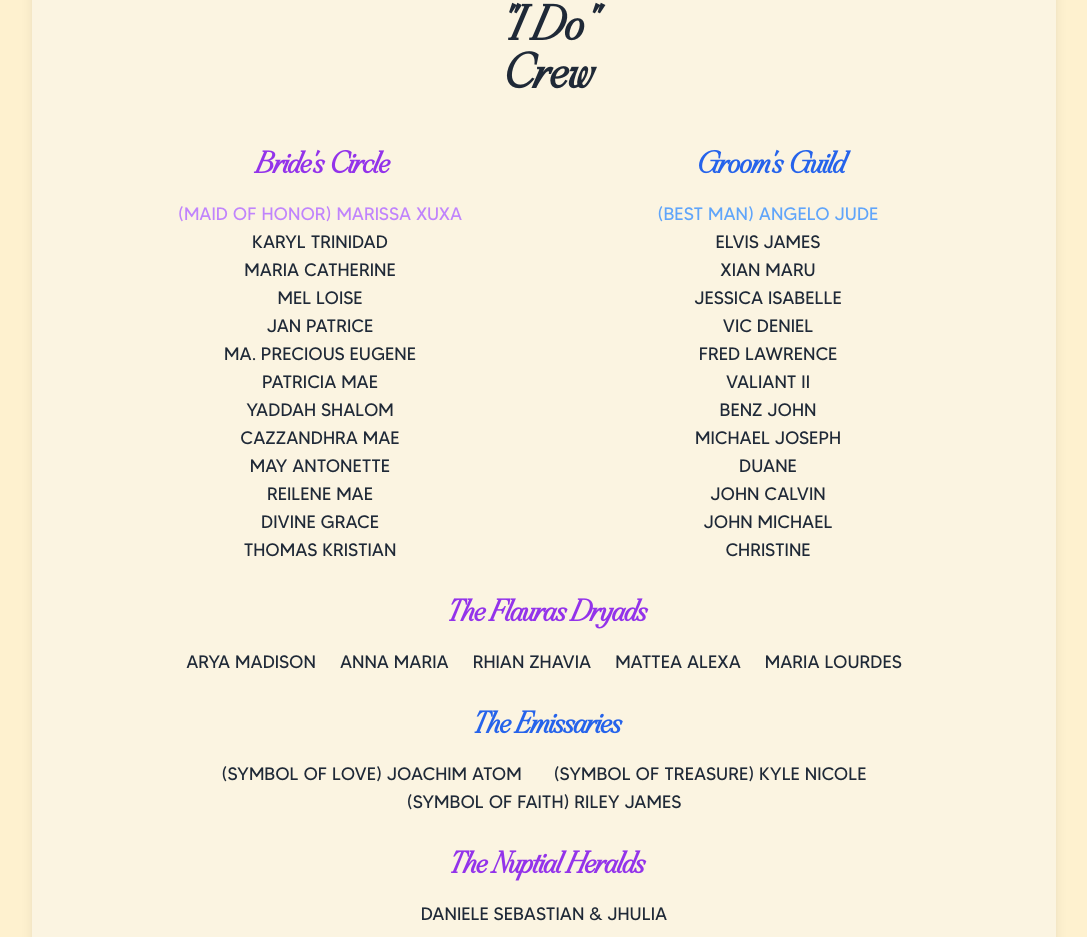
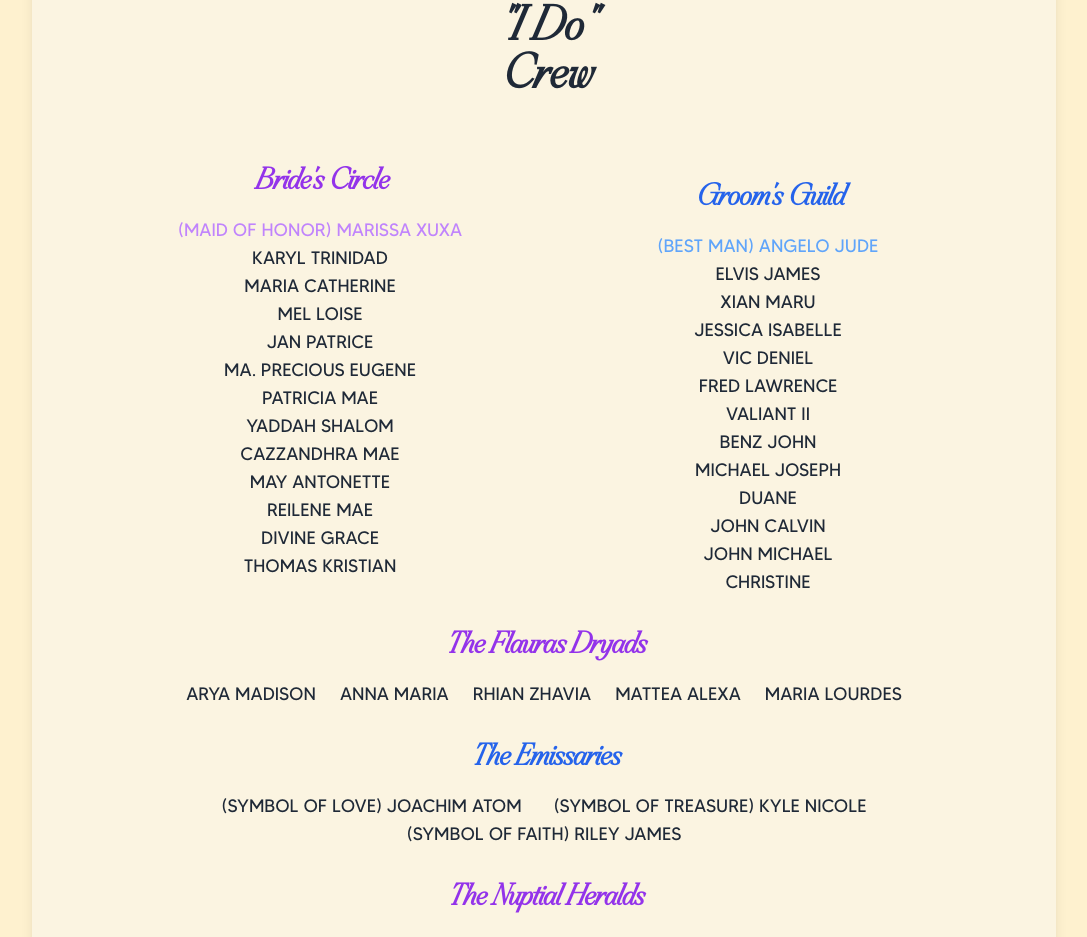
Before and after one commit to kulaizki/imclizyforyou, a Next.js app: page / in a window 1280 px wide. Shown: the part 3824-4761 px from the top of the page, without its empty margins (96-1183 px from the left). Built offline with nearby package versions, Linux system fonts and the light colour scheme.

Commit message:
refactor: add typography responsiveness for second name

```diff
--- a/src/components/Crew.tsx
+++ b/src/components/Crew.tsx
@@ -56,7 +56,7 @@
             </p>
           </div>
 
-          <div className="flex-1 text-center">
+          <div className="flex-1 text-center sm:mt-8">
             <h2 className="text-2xl sm:text-3xl font-wedding font-semibold text-blue-600">
               Groom&apos;s Guild
             </h2>
```
